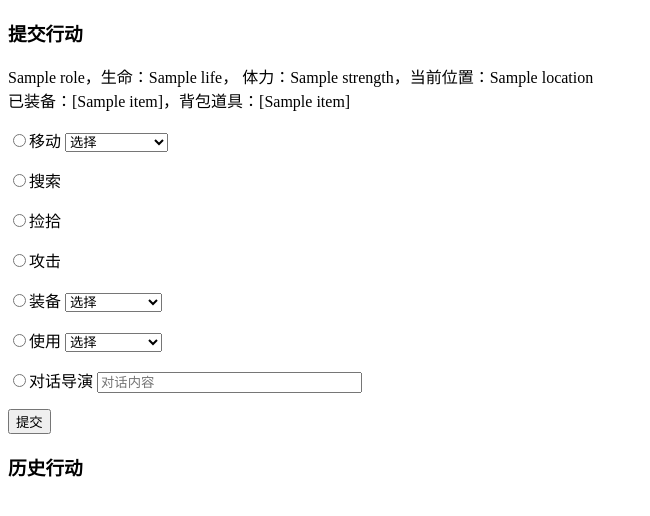
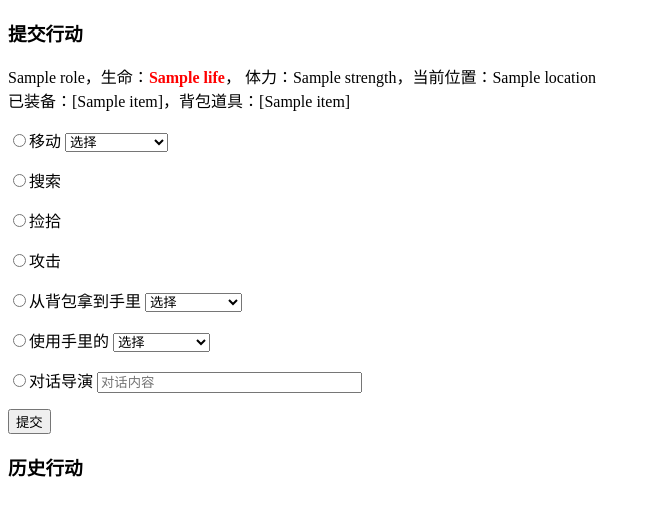
Before and after one commit to lydrainbowcat/directors, a Flask app: template battle_royale/templates/view.html in a window 1280 px wide. Shown: the top 516 px of the page, without its empty margins (0-650 px from the left). Run offline with Flask 2, Linux system fonts and the light colour scheme; the template is opened without the code that fills it: most values are stand-ins (such as "Sample title", 1, 10 or a date in 2020).

Commit message:
hints in view.html

```diff
--- a/battle_royale/templates/view.html
+++ b/battle_royale/templates/view.html
@@ -4,7 +4,7 @@
 
 <h3>提交行动</h3>
 <p>
-    {{ role.name }}，生命：{{ role.life }}{% if role.injured > 0 %}（每晚结束减10）{% endif %}，
+    {{ role.name }}，生命：<b style="color:red">{{ role.life }}</b>{% if role.injured > 0 %}（每晚结束减10）{% endif %}，
     体力：{{ role.strength }}，当前位置：{{ role.location }}<br/>
     已装备：[{{ role.hands | join(' ') }}]，背包道具：[{{ role.things | join(' ') }}]
 </p>
@@ -28,7 +28,7 @@
         <label><input type="radio" name="action" value="attack" />攻击</label>
     </p>
     <p>
-        <label><input type="radio" name="action" value="equip" />装备</label>
+        <label><input type="radio" name="action" value="equip" />从背包拿到手里</label>
         <select name="equip_item">
             <option value="">选择</option>
             {% for item in role.things %}
@@ -37,7 +37,7 @@
         </select>
     </p>
     <p>
-        <label><input type="radio" name="action" value="use" />使用</label>
+        <label><input type="radio" name="action" value="use" />使用手里的</label>
         <select name="use_item">
             <option value="">选择</option>
             {% for item in role.hands %}
```
